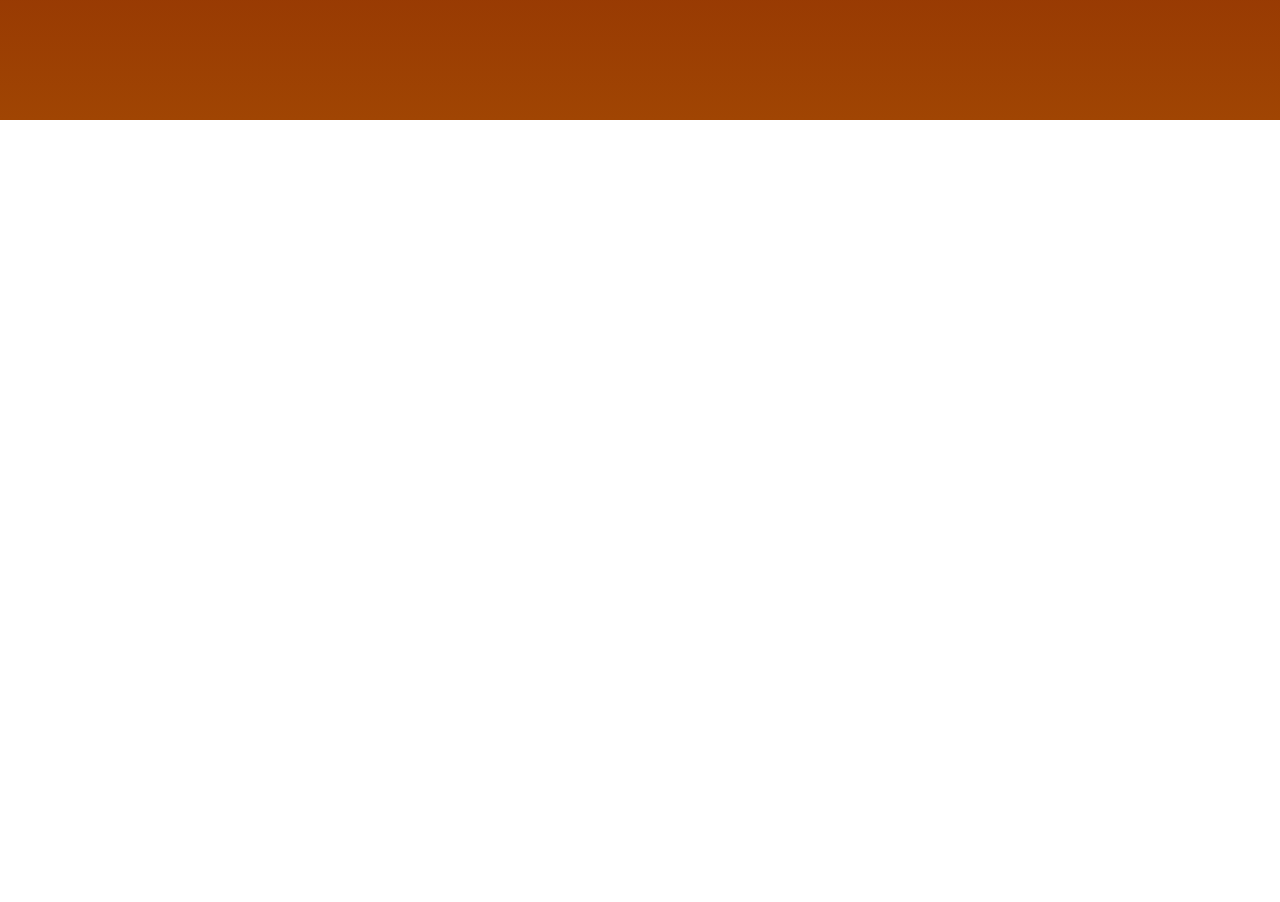
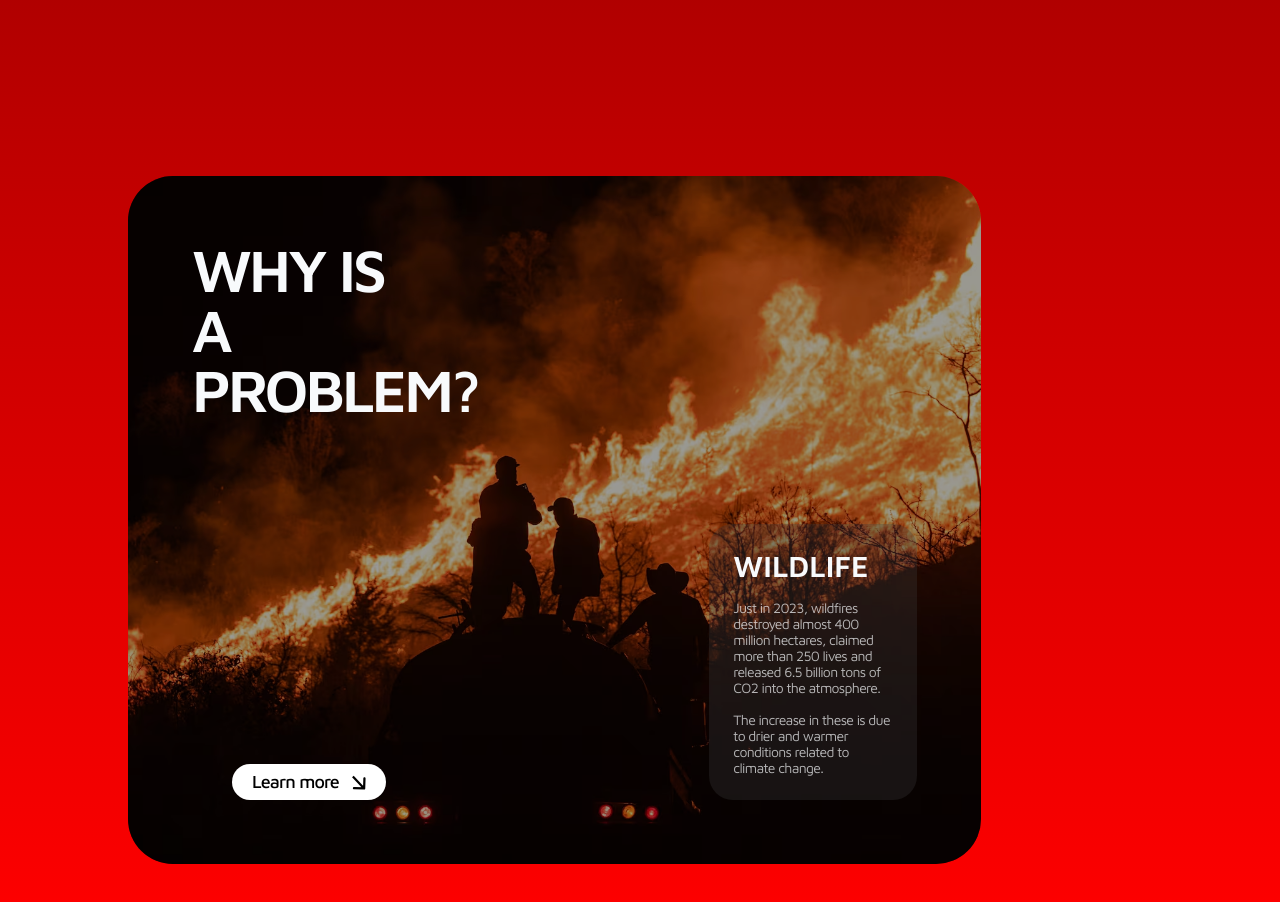
Before and after one commit to AlbertDevtrus/climate-change-web, a Next.js app: page / in a window 1280 px wide. Shown: the part 1480-2382 px from the top of the page. Before the commit the page ends 1600 px from the top, so only its background shows below. Built offline with nearby package versions, Linux system fonts and the light colour scheme; a web font is replaced by a local one.

Commit message:
Create card for the info section

```diff
--- a/src/app/layout.tsx
+++ b/src/app/layout.tsx
@@ -16,7 +16,7 @@ export default function RootLayout({
 }>) {
   return (
     <html lang="en">
-      <body className={inter.className}>{children}</body>
+      <body className={`${inter.className} bg-black`}>{children}</body>
     </html>
   );
 }
--- a/src/app/page.tsx
+++ b/src/app/page.tsx
@@ -1,6 +1,7 @@
-import HistorySection from "@/components/HistorySection";
+import HistorySection from "@/components/historic-section/HistorySection";
+import NavBar from "@/components/NavBar";
+import { CartSection } from "@/components/carts-section/CartSection";
 import MaxTemp from "@/components/MaxTemp";
-import NavBar from "@/components/NavBar";
 
 export default function Home() {
   return (
@@ -8,6 +9,7 @@ export default function Home() {
       <NavBar />
       <MaxTemp />
       <HistorySection />
+      <CartSection />
     </main>
   );
 }
--- a/src/components/NavBar.tsx
+++ b/src/components/NavBar.tsx
@@ -2,13 +2,13 @@
 
 import Link from "next/link";
 
-import { ChartIcon, EarthIcon, InfoIcon, TempIcon } from "./Icons";
 import React, { useEffect } from "react";
 import {
   motion,
   useAnimate,
   useMotionValue,
 } from "framer-motion";
+import { TempIcon, ChartIcon, InfoIcon, EarthIcon } from "./icons/Icons";
 
 export default function NavBar() {
   const [scope, animate] = useAnimate();
--- /dev/null
+++ b/src/components/carts-section/Card.tsx
@@ -0,0 +1,55 @@
+import Image from 'next/image'
+import { Maven_Pro } from "next/font/google";
+import { ArrowLink } from '../icons';
+
+const mavenPro = Maven_Pro({ subsets: ["latin"] });
+
+interface Props {
+  image: string,
+  href: string,
+  title: string,
+  miniTitle: string,
+  paragraphs: string[],
+}
+
+export const Card = ( { image, href, title, miniTitle, paragraphs }: Props ) => {
+  return (
+    <article className={`${mavenPro.className} h-full w-5/6 overflow-hidden rounded-[45px] relative p-16 flex flex-col`}>
+      <h2 className='text-slate-50 z-10 relative font-semibold uppercase text-6xl text-balance w-1/3 h-1/3 self-start tracking-tighter'>
+        {title}
+      </h2>
+      <div className='w-full h-full text-slate-50 z-10 relative flex items-end justify-between'>
+        <a
+          href={href}
+          target='_blank'
+          rel='noopener noreferrer'
+          className='bg-white text-black px-5 py-1 rounded-3xl text-lg font-medium flex items-center gap-3 transition-all duration-300 tracking-tighter hover:bg-gray-300 ml-10'
+        >
+          Learn more
+          <div>
+            <ArrowLink size="15" />
+          </div>
+        </a>
+        <div className='w-52 bg-[#3D3D3D] bg-opacity-30 p-6 rounded-3xl'>
+          <h3 className='uppercase font-semibold text-3xl'>{miniTitle}</h3>
+          {
+            paragraphs.map((paragraph, i) => (
+              <p key={i} className='text-pretty text-sm opacity-70 tracking-tighter leading-4 pt-4'>
+                {paragraph}
+              </p>
+            ))
+          }
+        </div>
+      </div>
+      <Image
+        src={image}
+        alt={`Photo for the topic ${miniTitle}`}
+        width={500}
+        height={200}
+        className='h-full w-full object-cover z-0 absolute top-0 left-0'
+      />
+      <div className='h-full w-full bg-black bg-opacity-40 z-0 absolute top-0 left-0' />
+
+    </article>
+  )
+}
--- /dev/null
+++ b/src/components/carts-section/CartSection.tsx
@@ -0,0 +1,15 @@
+import { Card } from "./Card"
+
+export const CartSection = () => {
+  return (
+    <section className="h-screen bg-gradient-to-b from-[#BC0000] to-[#FE0000] flex items-center justify-start py-14 px-32">
+      <Card
+        image="/cards-images/wildfire.avif"
+        href="https://www.noaa.gov/noaa-wildfire/wildfire-climate-connection"
+        title="Why is a problem?"
+        miniTitle="Wildlife"
+        paragraphs={["Just in 2023, wildfires destroyed almost 400 million hectares, claimed more than 250 lives and released 6.5 billion tons of CO2 into the atmosphere.", "The increase in these is due to drier and warmer conditions related to climate change."]}
+      />
+    </section>
+  )
+}
--- a/src/components/HistoricChart.tsx
+++ b/src/components/historic-section/HistoricChart.tsx
@@ -89,15 +89,15 @@ export default function HistoricChart() {
       {
         label: 'Dataset 1',
         data: [2332, 2380, 2290, 2432, 2124, 2340, 2894],
-        borderColor: 'rgba(255, 0, 0, 0.2)',
-        backgroundColor: 'rgb(255, 0, 0)',
+        borderColor: 'rgba(0, 0, 255, 0.5)',
+        backgroundColor: 'rgb(0, 0, 255)',
         hoverBorderWidth: 20
       }
     ],
   };
 
   return (
-    <div className={`${raleway.className} flex items-center justify-center bg-[#BBBBBB] bg-opacity-20 p-8 rounded-[40px] w-[900px] h-[450px]`}>
+    <div className={`${raleway.className} flex items-center justify-center bg-[#BBBBBB] bg-opacity-30 p-8 rounded-[40px] w-[900px] h-[450px]`}>
       <Line
         options={options}
         data={data}
--- a/src/components/HistorySection.tsx
+++ b/src/components/historic-section/HistorySection.tsx
@@ -2,7 +2,7 @@ import HistoricChart from "./HistoricChart";
 
 export default function HistorySection() {
   return (
-    <section className="h-screen bg-gradient-to-b from-[#6F0000] to-[#A04503] flex items-center justify-center" id="historic-chart">
+    <section className="h-screen bg-gradient-to-b from-[#6F0000] to-[#BC0000] flex items-center justify-center" id="historic-chart">
       <HistoricChart />
     </section>
   )
--- /dev/null
+++ b/src/components/icons/arrow-link/ArrowLink.tsx
@@ -0,0 +1,12 @@
+
+interface Props {
+  size: string
+}
+
+export const ArrowLink = ({ size }: Props) => {
+  return (
+    <svg width={size} height={size} viewBox="0 0 19 20" fill="none" xmlns="http://www.w3.org/2000/svg">
+      <path d="M16.9516 19.4992C17.7796 19.5259 18.4725 18.8764 18.4992 18.0484L18.9345 4.55538C18.9612 3.72738 18.3116 3.03451 17.4836 3.0078C16.6556 2.98109 15.9627 3.63066 15.936 4.45866L15.5491 16.4524L3.55538 16.0655C2.72738 16.0388 2.03451 16.6884 2.0078 17.5164C1.98109 18.3444 2.63066 19.0373 3.45866 19.064L16.9516 19.4992ZM0.905691 3.02591L15.9057 19.0259L18.0943 16.9741L3.0943 0.974088L0.905691 3.02591Z" fill="black"/>
+    </svg>
+  )
+}
--- /dev/null
+++ b/src/components/icons/index.ts
@@ -0,0 +1 @@
+export * from './arrow-link/ArrowLink'
```
Also changed, not shown: public/cards-images/wildfire.avif (added), public/cards-images/wildfire.webp (added), src/components/icons/Icons.tsx (renamed from src/components/Icons.tsx), src/components/modules/history.module.css (deleted).
